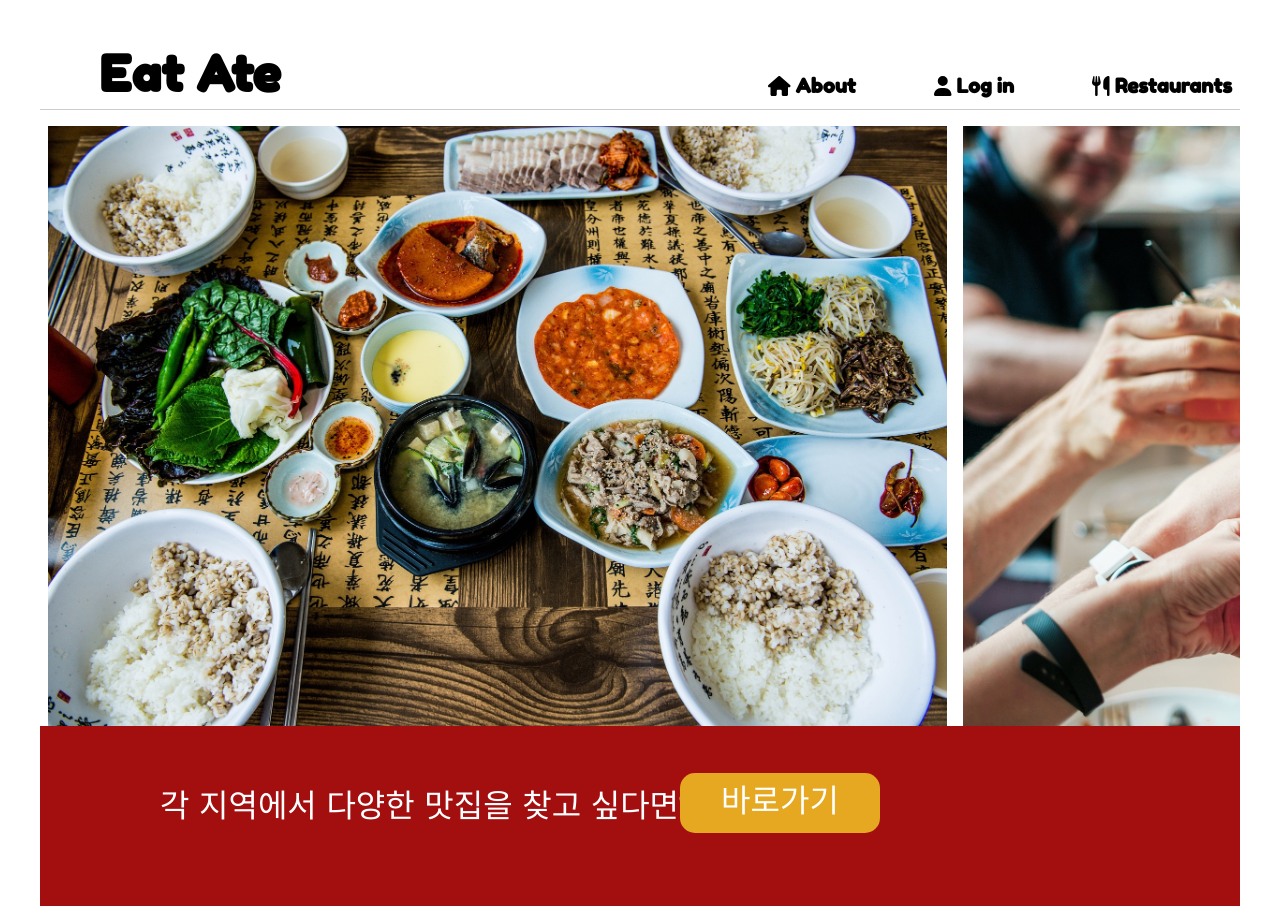
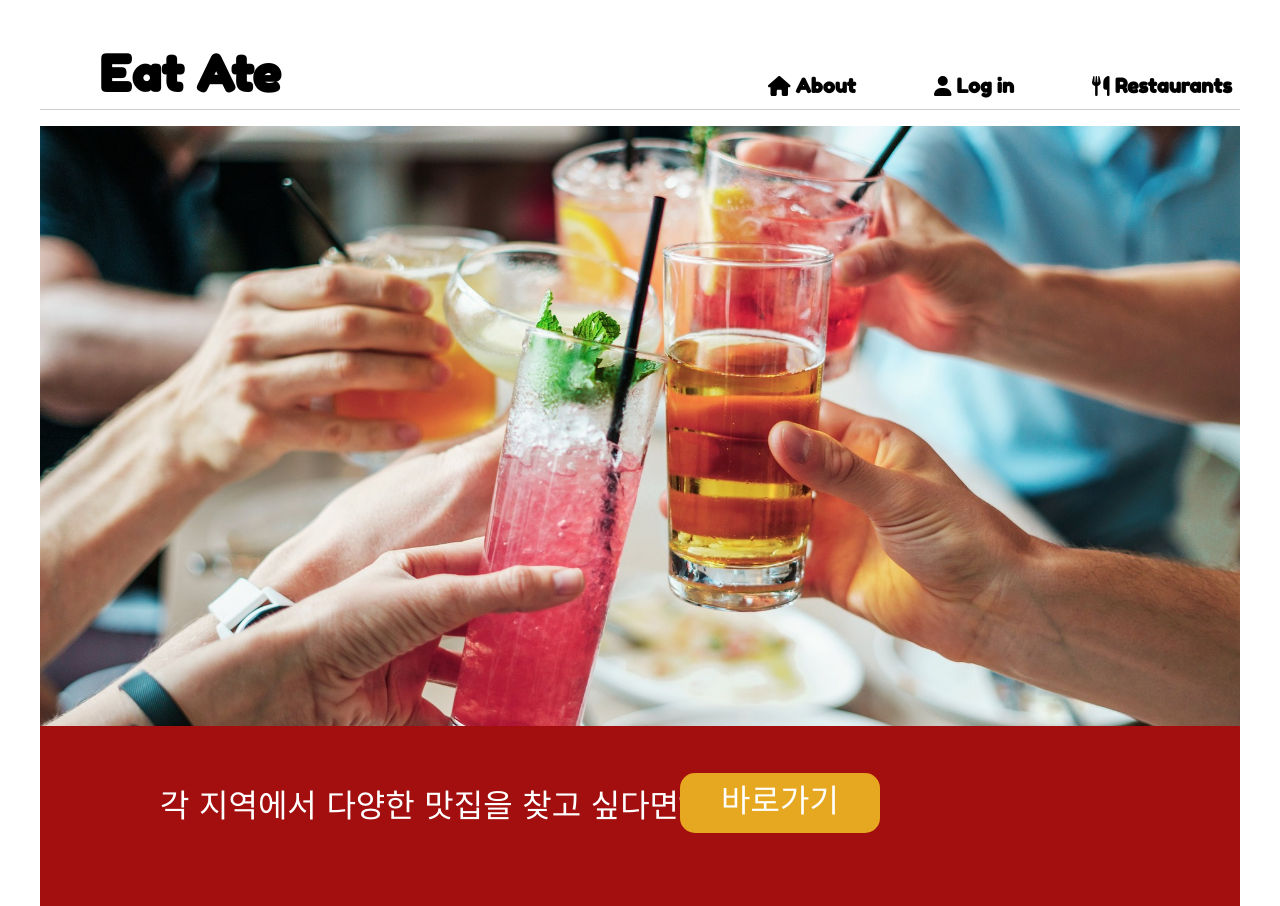
Before and after one commit to CodeSoom/react-week8-assignment-1, a React app: page / in a window 1280 px wide. Built offline with nearby package versions, Linux system fonts and the light colour scheme.

Commit message:
slide 스타일

```diff
--- a/src/components/Slide/Slide.jsx
+++ b/src/components/Slide/Slide.jsx
@@ -1,12 +1,15 @@
 import styled from '@emotion/styled';
 
-const SlideItem = styled.img({
-  margin: '0 8px',
-  width: '1000px',
-});
+const SlideItem = styled.img(({ count }) => ({
+  width: '1200px',
+  objectFit: 'cover',
+  flexShrink: '0',
+  transform: `translateX(${-1200 * count}px)`,
+  transition: 'all 1s ease-in',
+}));
 
-export default function Slide({ src, alt }) {
+export default function Slide({ src, alt, count }) {
   return (
-    <SlideItem src={src} alt={alt} />
+    <SlideItem src={src} alt={alt} count={count} />
   );
 }
```
